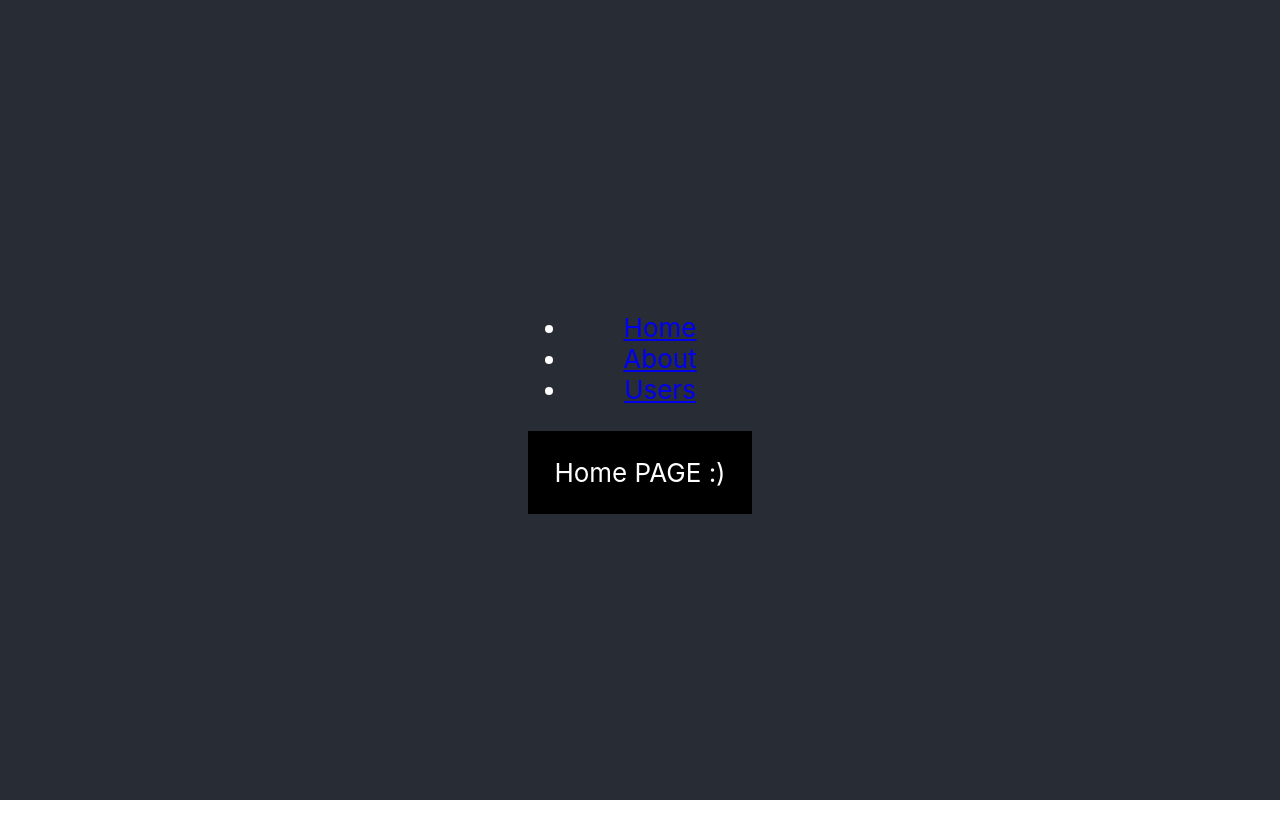
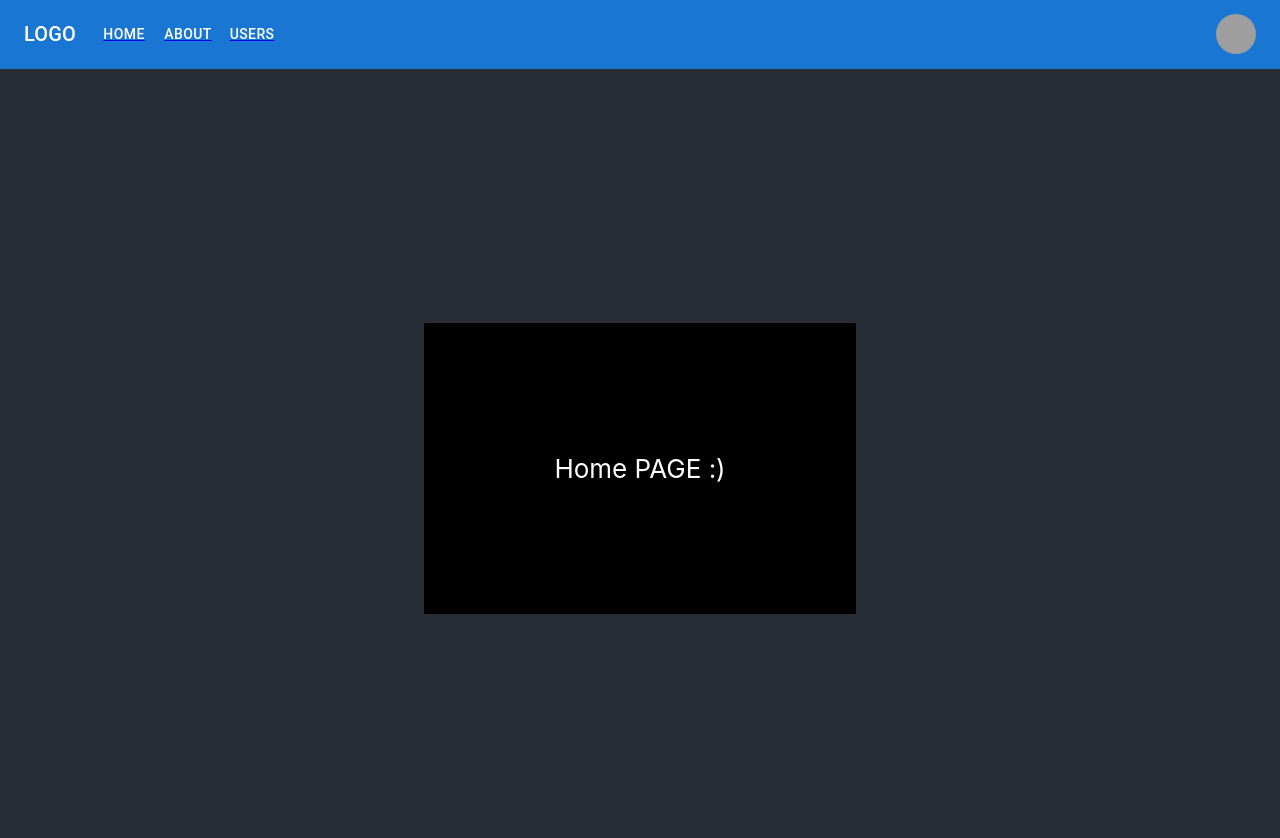
Before and after one commit to jericatolentino/grad, a React (Create React App) app in the folder website_fe/: page / in a window 1280 px wide. Shown: the top 838 px of the page. Before the commit the page ends 800 px from the top, so only its background shows below. Built offline with nearby package versions, Linux system fonts and the light colour scheme; grey boxes are pictures that could not be loaded.

Commit message:
added navigation bar and material UI packages

```diff
--- a/website_fe/package.json
+++ b/website_fe/package.json
@@ -4,6 +4,10 @@
   "private": true,
   "dependencies": {
     "@apollo/client": "^3.5.8",
+    "@emotion/react": "^11.7.1",
+    "@emotion/styled": "^11.6.0",
+    "@mui/icons-material": "^5.3.1",
+    "@mui/material": "^5.4.0",
     "@testing-library/jest-dom": "^5.16.1",
     "@testing-library/react": "^12.1.2",
     "@testing-library/user-event": "^13.5.0",
--- a/website_fe/src/App.tsx
+++ b/website_fe/src/App.tsx
@@ -3,36 +3,24 @@
 import {
   BrowserRouter as Router,
   Routes,
-  Route,
-  Link
+  Route
 } from 'react-router-dom';
 import UsersList from './containers/UsersList';
+import ResponsiveAppBar from './AppBar';
 
 const websiteWrapper = (component: JSX.Element | string): JSX.Element =>
-  <div style={{ backgroundColor: 'black', padding: '1em' }}>
+  <div style={{ backgroundColor: 'black', padding: '5em' }}>
     {component}
   </div>
 
 function App(): JSX.Element {
   return (
     <Router>
+      <ResponsiveAppBar
+        pages={['Home', 'About', 'Users']}
+      />
       <div className="App">
         <header className="App-container">
-          <div>
-            <nav>
-              <ul>
-                <li>
-                  <Link to="/">Home</Link>
-                </li>
-                <li>
-                  <Link to="/about">About</Link>
-                </li>
-                <li>
-                  <Link to="/users">Users</Link>
-                </li>
-              </ul>
-            </nav>
-
           {/* A <Routes> looks through its children <Route>s and
           renders the first one that matches the current URL. */}
           <Routes>
@@ -41,7 +29,6 @@
             <Route path="/about" element={websiteWrapper('About PAGE :D')} />
             <Route path="/" element={websiteWrapper('Home PAGE :)')} />
           </Routes>
-          </div>
         </header>
       </div>
     </Router>
--- /dev/null
+++ b/website_fe/src/AppBar.tsx
@@ -0,0 +1,160 @@
+import * as React from 'react';
+import AppBar from '@mui/material/AppBar';
+import Box from '@mui/material/Box';
+import Toolbar from '@mui/material/Toolbar';
+import IconButton from '@mui/material/IconButton';
+import Typography from '@mui/material/Typography';
+import Menu from '@mui/material/Menu';
+import MenuIcon from '@mui/icons-material/Menu';
+import Container from '@mui/material/Container';
+import Avatar from '@mui/material/Avatar';
+import Button from '@mui/material/Button';
+import Tooltip from '@mui/material/Tooltip';
+import MenuItem from '@mui/material/MenuItem';
+import { Link } from 'react-router-dom';
+
+const settings = ['Profile', 'Account', 'Dashboard', 'Logout'];
+
+interface IProps {
+    pages: string[];
+}
+
+// todo make more reusable
+
+const ResponsiveAppBar: React.FC<IProps> = ({
+    pages = ['Home', 'About', 'Users']
+}) => {
+    const [anchorElNav, setAnchorElNav] = React.useState<null | HTMLElement>(null);
+    const [anchorElUser, setAnchorElUser] = React.useState<null | HTMLElement>(null);
+
+    const handleOpenNavMenu = (event: React.MouseEvent<HTMLElement>) => {
+        setAnchorElNav(event.currentTarget);
+    };
+    const handleOpenUserMenu = (event: React.MouseEvent<HTMLElement>) => {
+        setAnchorElUser(event.currentTarget);
+    };
+
+    const handleCloseNavMenu = () => {
+        setAnchorElNav(null);
+    };
+
+    const handleCloseUserMenu = () => {
+        setAnchorElUser(null);
+    };
+
+    const handleClickButton = (data: any) => {
+        console.log('clicked', data)
+        handleCloseNavMenu()
+    }
+
+    return (
+        <AppBar position="static">
+            <Container maxWidth="xl">
+                <Toolbar disableGutters>
+                    <Typography
+                        variant="h6"
+                        noWrap
+                        component="div"
+                        sx={{ mr: 2, display: { xs: 'none', md: 'flex' } }}
+                    >
+                        LOGO
+                    </Typography>
+
+                    <Box sx={{ flexGrow: 1, display: { xs: 'flex', md: 'none' } }}>
+                        <IconButton
+                            size="large"
+                            aria-label="account of current user"
+                            aria-controls="menu-appbar"
+                            aria-haspopup="true"
+                            onClick={handleOpenNavMenu}
+                            color="inherit"
+                        >
+                            <MenuIcon />
+                        </IconButton>
+                        <Menu
+                            id="menu-appbar"
+                            anchorEl={anchorElNav}
+                            anchorOrigin={{
+                                vertical: 'bottom',
+                                horizontal: 'left',
+                            }}
+                            keepMounted
+                            transformOrigin={{
+                                vertical: 'top',
+                                horizontal: 'left',
+                            }}
+                            open={Boolean(anchorElNav)}
+                            onClose={handleCloseNavMenu}
+                            sx={{
+                                display: { xs: 'block', md: 'none' },
+                            }}
+                        >
+                            {pages.map((page) => (
+                                <Link to={`/${page === 'Home' ? '' : page}`}>
+                                    <MenuItem key={page} onClick={handleCloseNavMenu}>
+                                        <Typography textAlign="center">{page}</Typography>
+                                    </MenuItem>
+                                </Link>
+                            ))}
+                        </Menu>
+                    </Box>
+                    <Typography
+                        variant="h6"
+                        noWrap
+                        component="div"
+                        sx={{ flexGrow: 1, display: { xs: 'flex', md: 'none' } }}
+                    >
+                        LOGO
+                    </Typography>
+                    <Box sx={{ flexGrow: 1, display: { xs: 'none', md: 'flex' } }}>
+                        {pages.map((page) => (
+                            <Link to={`/${page === 'Home' ? '' : page}`}>
+                                <Button
+                                    key={page}
+                                    onClick={handleClickButton}
+                                    sx={{ my: 2, color: 'white', display: 'block' }}
+                                >
+                                    {page}
+                                </Button>
+                            </Link>
+                        ))}
+                    </Box>
+
+                    <Box sx={{ flexGrow: 0 }}>
+                        <Tooltip title="Open settings">
+                            <IconButton onClick={handleOpenUserMenu} sx={{ p: 0 }}>
+                                <Avatar alt="Remy Sharp" src="/static/images/avatar/2.jpg" />
+                            </IconButton>
+                        </Tooltip>
+                        <Menu
+                            sx={{ mt: '45px' }}
+                            id="menu-appbar"
+                            anchorEl={anchorElUser}
+                            anchorOrigin={{
+                                vertical: 'top',
+                                horizontal: 'right',
+                            }}
+                            keepMounted
+                            transformOrigin={{
+                                vertical: 'top',
+                                horizontal: 'right',
+                            }}
+                            open={Boolean(anchorElUser)}
+                            onClose={handleCloseUserMenu}
+                        >
+                            {settings.map((setting) => (
+                                <Link to={`/${setting === 'Home' ? '' : setting}`}>
+                                    <MenuItem key={setting} onClick={handleCloseUserMenu}>
+                                        <Typography textAlign="center">{setting}</Typography>
+                                    </MenuItem>
+                                </Link>
+                            ))}
+                        </Menu>
+                    </Box>
+                </Toolbar>
+            </Container>
+        </AppBar>
+    );
+};
+
+export default ResponsiveAppBar;
--- a/website_fe/src/containers/UsersList.tsx
+++ b/website_fe/src/containers/UsersList.tsx
@@ -1,5 +1,5 @@
 import * as React from 'react';
-import { gql, useQuery, DocumentNode, NetworkStatus } from '@apollo/client';
+import { gql, useQuery, DocumentNode } from '@apollo/client';
 import MovableList from '../components/MovableList';
 interface IProps {
 }
```
Also changed, not shown: 1 other file (tests, documents, lock files or other folders). Lines whose indentation alone changed are shown as unchanged.
